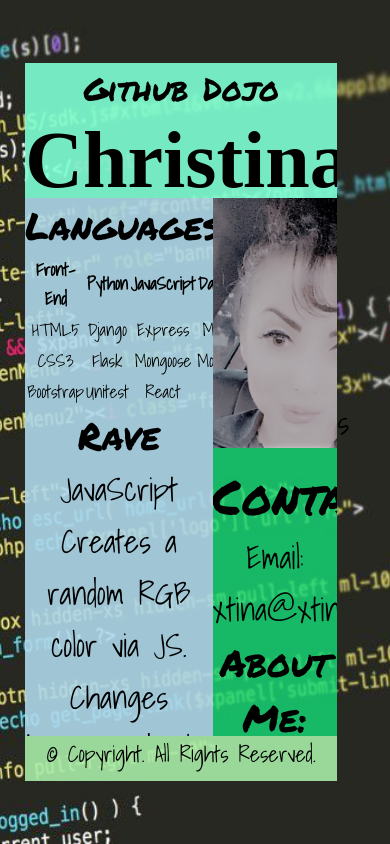
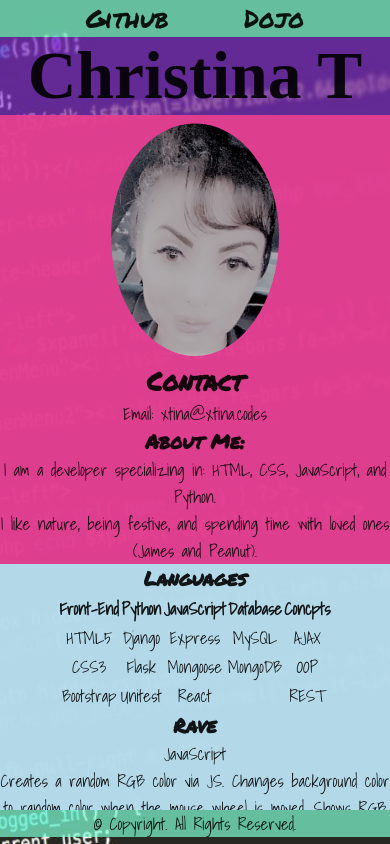
Before and after one commit to xtina-lt/xtina-lt.github.io, a plain HTML site: page index.html in a window 390 px wide. Drawn offline with Linux system fonts and the light colour scheme; a web font is replaced by a local one.

Commit message:
responsive

```diff
--- a/index.html
+++ b/index.html
@@ -1,25 +1,38 @@
-
 <!DOCTYPE html>
 <html lang="en">
 <head>
     <meta charset="UTF-8">
     <meta http-equiv="X-UA-Compatible" content="IE=edge">
     <meta name="viewport" content="width=device-width, initial-scale=1.0">
-    <title>📚Library</title>
+    <title>Xtina.Codes</title>
     <link rel="stylesheet" href="style.css">
     <script type="text/javascript" src ="script.js" defer></script>
     <link href="https://fonts.googleapis.com/css2?family=Permanent+Marker&family=Lobster&family=Dancing+Script&family=Codystar&family=Shadows+Into+Light" rel="stylesheet">
 </head>
 <body>
-    <div class="container">
-        <header>
+    <div class = "nav">
+        <ul>
+            <li><a href="https://github.com/xtina-lt">Github</a></li>
+            <li><a href="https://login.codingdojo.com/dashboard">Dojo</a></li>
+        </ul>
+    </div>
+    <div class = "header">
+        <h1>Christina T</h1>
+    </div>
+    <div class = "container">
+        <div class = "about_me">
             <ul>
-                <li><a href="linkhttps://github.com/xtina-lt">Github</a></li>
-                <li><a href="https://login.codingdojo.com/dashboard">Dojo</a></li>
+                <li><img src = "me2.jpg" id="me" alt="Christina"></li>
+                <li><h2>Contact</h2></li>
+                <li>Email: xtina@xtina.codes</li>
             </ul>
-            <h1>Christina Torres</h1>
-        </header>
-        <div class="mainContent">
+            <ul>
+                <li><h3>About Me:</h3></li>
+                <li>I am a developer specializing in: HTML, CSS, JavaScript, and Python.</li>
+                <li>I like nature, being festive, and spending time with loved ones (James and Peanut).</li>
+            </ul>
+        </div>
+        <div class = "main">
             <div id = "languages">
                 <h3>Languages</h3>
                 <table>
@@ -114,20 +127,9 @@
                 </p>
             </div>
         </div>
-        <div class="sideBar">
-            <ul>
-                <li><img src = "me2.jpg"></li>
-                <li><h2>Contact</h2></li>
-                <li>Email: xtina@xtina.codes</li>
-            </ul>
-            <ul>
-                <li><h3>About Me:</h3></li>
-                <li>I am a developer specializing in: HTML, CSS, JavaScript, and Python.</li>
-                <li>I like nature, being festive, and spending time with loved ones (James and Peanut).</li>
-            </ul>
-        </div>
-        <footer>
-            &copy; Copyright. All Rights Reserved.
-        </footer>
     </div>
-</body>s
+    <div class = "footer">
+        &copy; Copyright. All Rights Reserved.
+    </div>
+</body>
+</html>
--- a/style.css
+++ b/style.css
@@ -3,109 +3,104 @@
     padding: 0;
     box-sizing: border-box;
 }
-
-body{
-    background-color: black;
-    height: 100vh;
-    width: 96vw;
+ul {
+    list-style-type: none;
+}
+html{
+        /*background*/
         background-image: url("bk.jpg");
         background-repeat: no-repeat;
         background-position: center;
         background-size: cover;
-    font-size: 2em;
-    font-family: Shadows Into Light;
+}
+body{
+    /* dimensions */
+    height: 100vh;
+    width: 100vw;
+    /*grid*/
     display: flex;
-    justify-content: center;
+    flex-direction: column;
     align-items: center;
+    /*font*/
+    font-family: 'Shadows Into Light';
+    font-size: 2vh;
+    color: rgba(000,000,000,0.9);
+    text-align: center;
+}
+h2, h3, h3, h4, h5{
+    font-family: 'Permanent Marker';
+}
+a, a:active{
+    text-decoration: none;
+    color: rgba(000,000,000,0.9)
 }
 
 
-h1{
-    font-weight:bolder;
-    font-family: 'Codystar';
-    font-size: 0.55em;
+table{
+    margin: auto;
 }
-h2, h3{
+#me{
+    border-radius: 50%;
+    padding-top: 1vh;
+}
+.nav{
+    background-color: rgba(127, 255, 212, 0.7);
+    width: 100vw;
+}
+    .nav li, .nav a {
+        padding: 0 2vh 0 2vh;
+        display: inline-block;
+        /*font*/
+        color: rgba(000,000,000,0.9);
         font-family: 'Permanent Marker';
-    font-weight: lighter;
+        font-size: 3vh;
+        text-decoration: none;
     }
-a{
-    text-decoration: none;
-    color: black;
+    a:hover{
+        color: rgba(138, 43, 226, 0.6)
     }
-table{
-    font-size: 0.55em;
+.header{
+    background-color: rgba(138, 43, 226, 0.6);
+    width: 100vw;
+    font-family: Codystar;
+    font-size: 4vh;
+    font-weight: bolder;
+}
+.container{
+    background-color: rgba(255,255,255,0.9);
+    max-height: 82.3vh;
+    max-width: 800px;
+    display: flex;
+    flex-direction: row;
+}
+.footer{
+    background-color: rgba(127, 255, 212, 0.7);
+    width: 100vw;
+}
+
+.main{
+    background-color: rgba(175, 216, 233, 0.9);
+    overflow: scroll;
+    scrollbar-width: none;
+}
+
+.about_me{
+    background-color: rgba(220, 20, 120, 0.8);
+    overflow: scroll;
+    scrollbar-width: none;
+    display: flex;
+    flex-direction: column;
+    justify-content: space-evenly;
 }
 
 
-
+@media only screen and (max-width: 600px) {
     .container{
-    height: 85vh;
-    width: 80vw;
-    display: grid;
-    /* 3 rows and 2 columns*/
-    grid-template: 1.5fr 6fr 0.5fr / 6fr 4fr;
-    }
-
-
-header{
-    background-color: rgba(127, 255, 212, 0.9);
-    grid-column: 1 / 3;
+        display: block;
         overflow: scroll;
         scrollbar-width: none;
-    text-align: center;
     }
-    h1{
-        font-size: 2.5em !important;
-    }
-    header li{
-        display: inline;
-        font-family: 'Permanent Marker';
-        font-weight: lighter;
-    }
-    header p, footer{
-        font-size: 0.7em;
-    }
-
-
-.mainContent{
-    background-color: rgba(175, 216, 233, 0.9);
-    scrollbar-width: none;
-    overflow: scroll;
-    text-align: center;
-}
-    table{
-        margin: auto;
-    }
-
-.sideBar{
-    background-color: rgba(220, 20, 120, 0.8);
-    scrollbar-width: none;
-    overflow: scroll;
-    overflow-y: scroll;
-    text-align: center;
-}
-    .sideBar li{
-        list-style: none;
-        list-style-position: inside;
-    }
-
-    .sideBar::-webkit-scrollbar, .mainContent::-webkit-scrollbar, .sideBar::-webkit-scrollbar, header::-webkit-scrollbar{
-        display: none;
-    }
-
-footer{
-    grid-column: 1 / 3;
-    text-align: center;
-    background-color: rgba(168, 235, 168, 0.9);
-}
-
-img {
-    height: 250px;
-}
-
-@media only screen and (max-width: 600px) {
-    .sideBar{
-        background-color: rgba(20, 220, 120, 0.8);
+    #me{
+        max-width: 20vh;
     }
 }
```
Lines whose indentation alone changed are shown as unchanged.
